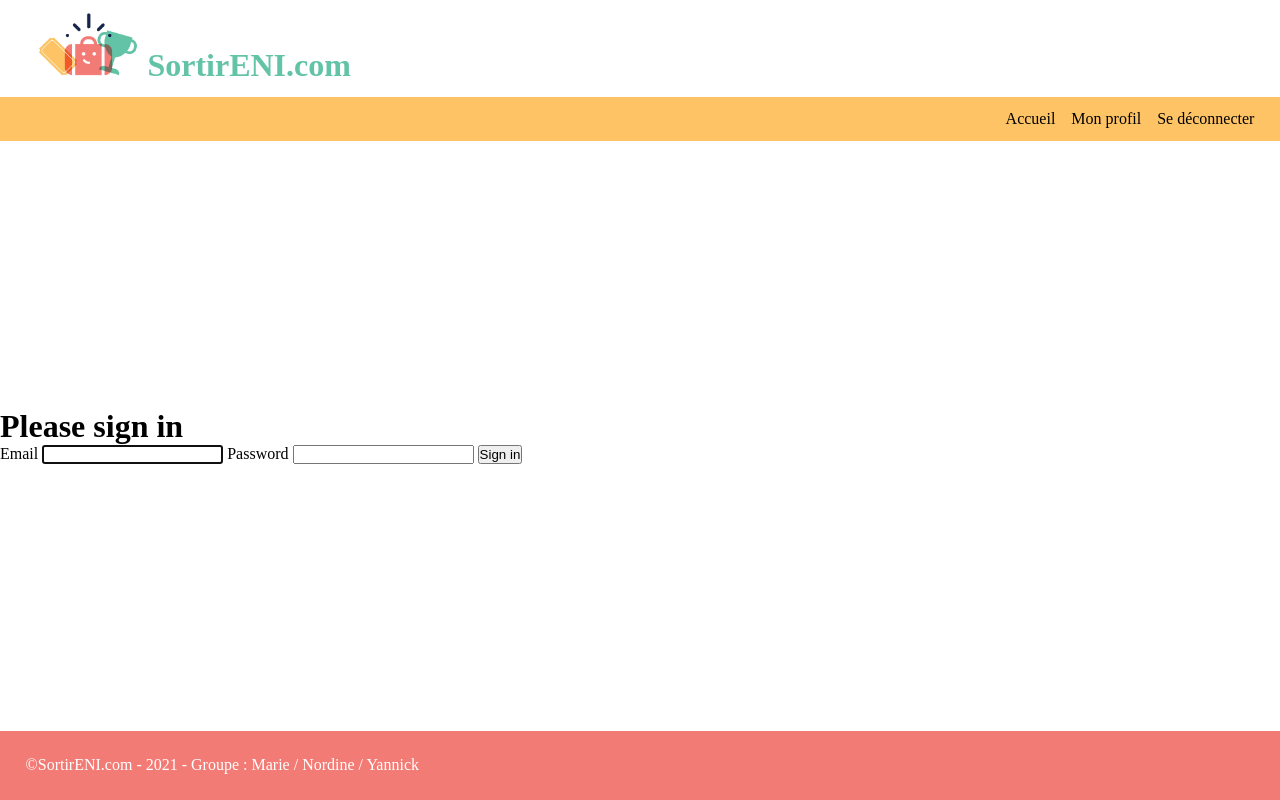
After one commit to MLimousin/sortirENI, a Symfony app: template templates/security/login.html.twig in a window 1280 px wide. The commit adds this page. Run offline with Twig, Linux system fonts and the light colour scheme; the template is opened without the code that fills it, so the values that code supplies are empty; some libraries are stand-ins or nearby versions.

Commit message:
authentification, page de login et début css

```diff
--- /dev/null
+++ b/public/css/style.css
@@ -0,0 +1,63 @@
+* {
+    margin: 0;
+    padding: 0;
+}
+main{
+    display: flex;
+    flex-direction: column;
+    justify-content: space-between;
+    height: 100vh;
+}
+/**********/
+/* ENTETE */
+/**********/
+header{
+    max-height: 30vh;
+    width: 100%;
+    position: relative;
+}
+.app-titre{
+    padding-top: 1%;
+    padding-bottom: 1%;
+    padding-left: 3%;
+}
+.app-titre img{
+    display: inline-block;
+    padding-right: 5px;
+    width: 100px;
+}
+.app-titre h1{
+    display: inline-block;
+    color: rgb(99,195,167);
+}
+
+nav{
+    padding-top: 1%;
+    padding-bottom: 1%;
+    padding-right: 2%;
+    text-align: right;
+    background-color: rgb(254,195,101);
+}
+nav ul li {
+    list-style: none;
+    display: inline-block;
+    padding-left: 12px;
+}
+nav ul li a{
+    color: black;
+    text-decoration: none;
+}
+nav ul li a:hover{
+    text-decoration: underline;
+}
+
+
+/**********/
+/* FOOTER */
+/**********/
+footer{
+    max-height: 20vh;
+    padding: 2%;
+    background-color: rgb(243,123,117);
+    color: white;
+}
--- a/templates/base.html.twig
+++ b/templates/base.html.twig
@@ -2,18 +2,33 @@
 <html>
     <head>
         <meta charset="UTF-8">
-        <title>{% block title %}Welcome!{% endblock %}</title>
-        {# Run `composer require symfony/webpack-encore-bundle`
-           and uncomment the following Encore helpers to start using Symfony UX #}
-        {% block stylesheets %}
-            {#{{ encore_entry_link_tags('app') }}#}
-        {% endblock %}
+        <meta name="viewport" content="width=device-width, user-scalable=yes, initial-scale=1.0">
+        <meta http-equiv="X-UA-Compatible" content="ie=edge">
 
-        {% block javascripts %}
-            {#{{ encore_entry_script_tags('app') }}#}
-        {% endblock %}
+        {% block stylesheets %}<link rel="stylesheet" href="{{ asset('css/style.css') }}">{% endblock %}
+
+        <title>{% block title %}Bienvenue sur SortirENI.com{% endblock %}</title>
     </head>
-    <body>
+    <main>
+        <header>
+            <div class="app-titre">
+                <img src="{{ asset('img/images/SortirLogo.png') }}" alt="logoSortirEni">
+                <h1>SortirENI.com</h1>
+            </div>
+            <nav>
+                <ul>
+                    <li><a href="">Accueil</a></li>
+                    <li><a href="">Mon profil</a></li>
+                    <li><a href="">Se déconnecter</a></li>
+                </ul>
+            </nav>
+        </header>
+        <body>
         {% block body %}{% endblock %}
-    </body>
+        </body>
+        <footer>
+            <div>&copy;SortirENI.com - {{ "now"|date('Y') }} - Groupe : Marie / Nordine / Yannick</div>
+        </footer>
+    </main>
+
 </html>
--- /dev/null
+++ b/templates/security/login.html.twig
@@ -0,0 +1,42 @@
+{% extends 'base.html.twig' %}
+
+{% block title %}Log in!{% endblock %}
+
+{% block body %}
+<form method="post">
+    {% if error %}
+        <div class="alert alert-danger">{{ error.messageKey|trans(error.messageData, 'security') }}</div>
+    {% endif %}
+
+    {% if app.user %}
+        <div class="mb-3">
+            You are logged in as {{ app.user.username }}, <a href="{{ path('app_logout') }}">Logout</a>
+        </div>
+    {% endif %}
+
+    <h1 class="h3 mb-3 font-weight-normal">Please sign in</h1>
+    <label for="inputEmail">Email</label>
+    <input type="email" value="{{ last_username }}" name="email" id="inputEmail" class="form-control" autocomplete="email" required autofocus>
+    <label for="inputPassword">Password</label>
+    <input type="password" name="password" id="inputPassword" class="form-control" autocomplete="current-password" required>
+
+    <input type="hidden" name="_csrf_token"
+           value="{{ csrf_token('authenticate') }}"
+    >
+
+    {#
+        Uncomment this section and add a remember_me option below your firewall to activate remember me functionality.
+        See https://symfony.com/doc/current/security/remember_me.html
+
+        <div class="checkbox mb-3">
+            <label>
+                <input type="checkbox" name="_remember_me"> Remember me
+            </label>
+        </div>
+    #}
+
+    <button class="btn btn-lg btn-primary" type="submit">
+        Sign in
+    </button>
+</form>
+{% endblock %}
```
Also changed, not shown: src/Controller/RegistrationController.php (added, +54 -0 lines), src/Controller/SecurityController.php (added, +36 -0 lines), src/Entity/Utilisateur.php (added, +194 -0 lines), src/Form/RegistrationFormType.php (added, +55 -0 lines), src/Repository/UtilisateurRepository.php (added, +50 -0 lines), src/Security/UtilisateurAuthenticator.php (added, +65 -0 lines), templates/registration/register.html.twig (added, +17 -0 lines), public/img/images/SortirLogo.png (added), 2 other files.
